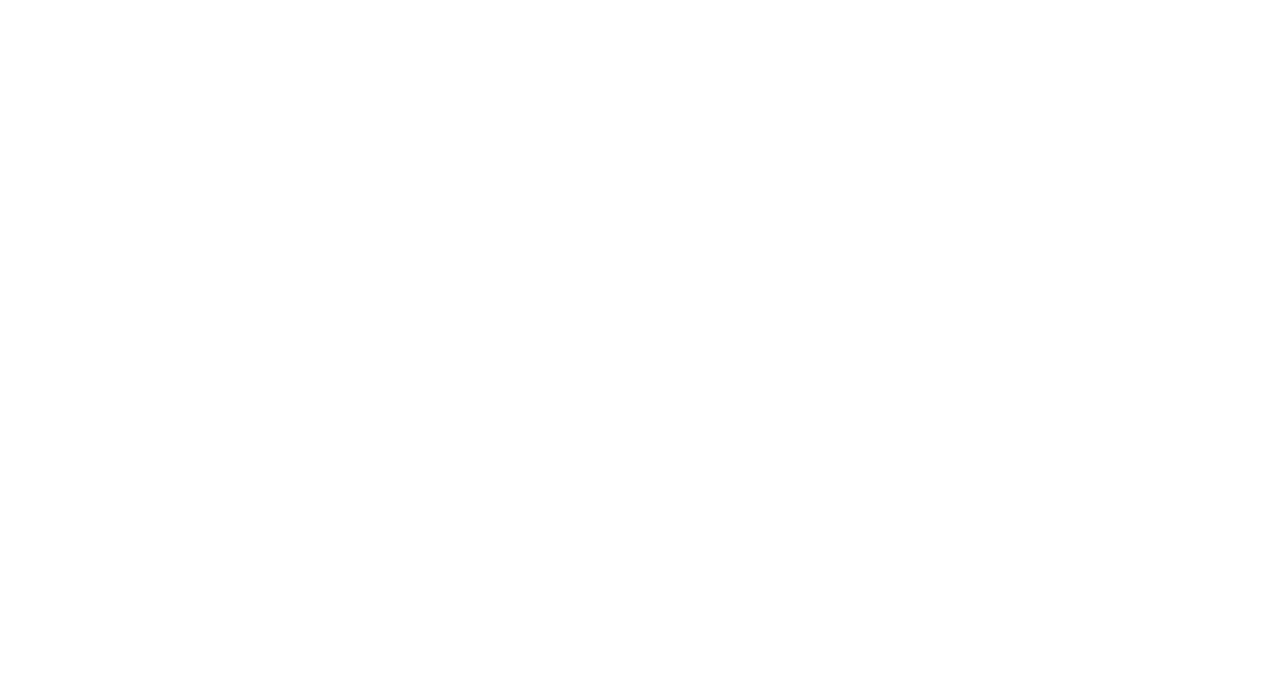
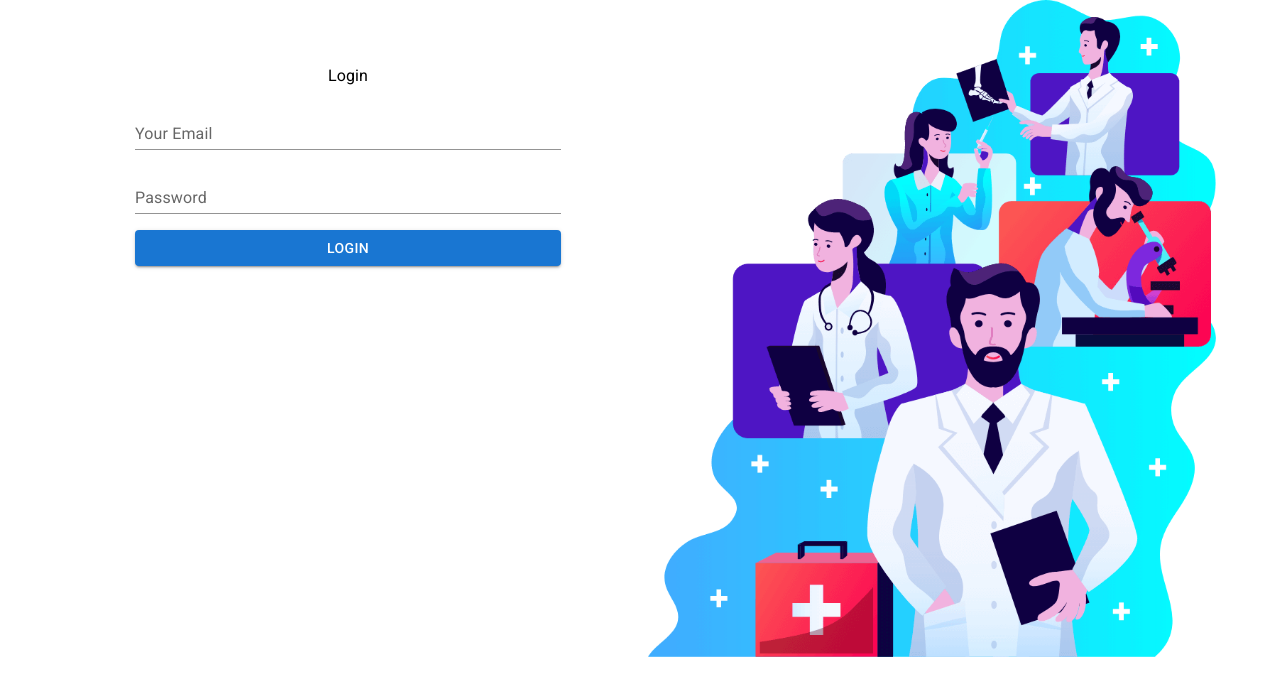
Before and after one commit to showkhin1997/doctors-portal-client, a React (Create React App) app: page /login in a window 1280 px wide. Shown: the top 696 px of the page. Built offline with nearby package versions, Linux system fonts and the light colour scheme.

Commit message:
login ui

```diff
--- a/src/App.js
+++ b/src/App.js
@@ -7,6 +7,7 @@
 } from "react-router-dom";
 import Home from './Pages/Home/Home/Home';
 import Appointment from './Pages/Appointment/Appointment/Appointment';
+import Login from './Pages/Login/Login/Login';
 
 function App() {
   return (
@@ -22,6 +23,9 @@
           <Route path="/appointment">
             <Appointment></Appointment>
           </Route>
+          <Route path="/login">
+            <Login></Login>
+          </Route>
         </Switch>
       </Router>
     </div>
--- /dev/null
+++ b/src/Pages/Login/Login/Login.js
@@ -0,0 +1,52 @@
+import { Button, Container, Grid, TextField, Typography } from '@mui/material';
+import React, { useState } from 'react';
+import login from '../../../images/login.png';
+
+const Login = () => {
+    const [loginData, setLoginData] = useState({});
+
+    const handleOnChnage = e => {
+        const field = e.target.name;
+        const value = e.target.value;
+        const newLoginData = { ...loginData };
+        newLoginData[field] = value;
+        setLoginData(newLoginData);
+    }
+
+    const handleSubmit = e => {
+        alert('hello')
+        e.preventDefault();
+    }
+    return (
+        <Container>
+            <Grid container spacing={2}>
+                <Grid sx={{ mt: 8 }} item xs={12} md={6}>
+                    <Typography variant="body1" gutterBottom>Login</Typography>
+                    <form onSubmit={handleSubmit}>
+                        <TextField
+                            sx={{ width: '75%', m: 1 }}
+                            id="standard-basic"
+                            label="Your Email"
+                            name="email"
+                            onChange={handleOnChnage}
+                            variant="standard" />
+                        <TextField
+                            sx={{ width: '75%', m: 1 }}
+                            id="standard-basic"
+                            label="Password"
+                            name="password"
+                            onChange={handleOnChnage}
+                            type="password"
+                            variant="standard" />
+                        <Button sx={{ width: '75%', m: 1 }} variant="contained" type="submit">Login</Button>
+                    </form>
+                </Grid>
+                <Grid item xs={12} md={6}>
+                    <img style={{ width: '100%' }} src={login} alt="" />
+                </Grid>
+            </Grid>
+        </Container>
+    );
+};
+
+export default Login;
--- a/src/Pages/Shared/Navigation/Navigation.js
+++ b/src/Pages/Shared/Navigation/Navigation.js
@@ -6,7 +6,7 @@
 import Button from '@mui/material/Button';
 import IconButton from '@mui/material/IconButton';
 import MenuIcon from '@mui/icons-material/Menu';
-import { Link } from 'react-router-dom';
+import { Link, NavLink } from 'react-router-dom';
 
 const Navigation = () => {
     return (
@@ -28,7 +28,9 @@
                     <Link to="/appointment">
                         <Button color="inherit">Appointment</Button>
                     </Link>
-                    <Button color="inherit">Login</Button>
+                    <NavLink to="/login">
+                        <Button color="inherit">Login</Button>
+                    </NavLink>
                 </Toolbar>
             </AppBar>
         </Box>
```
